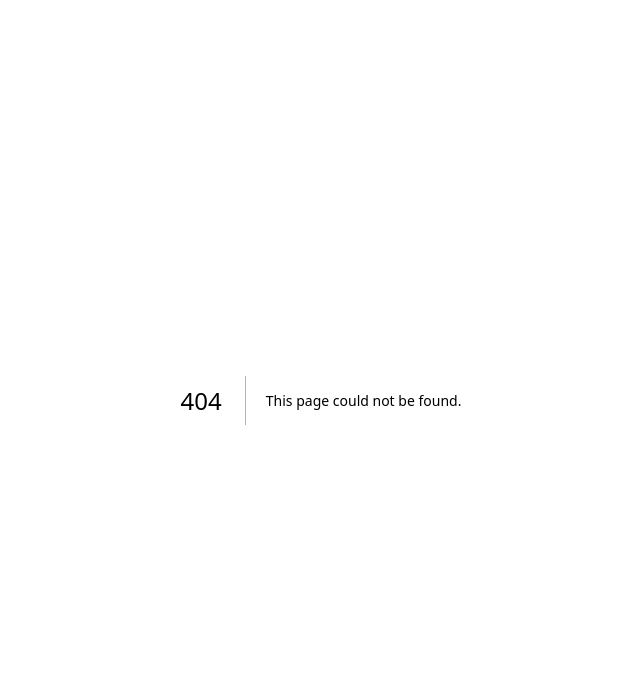
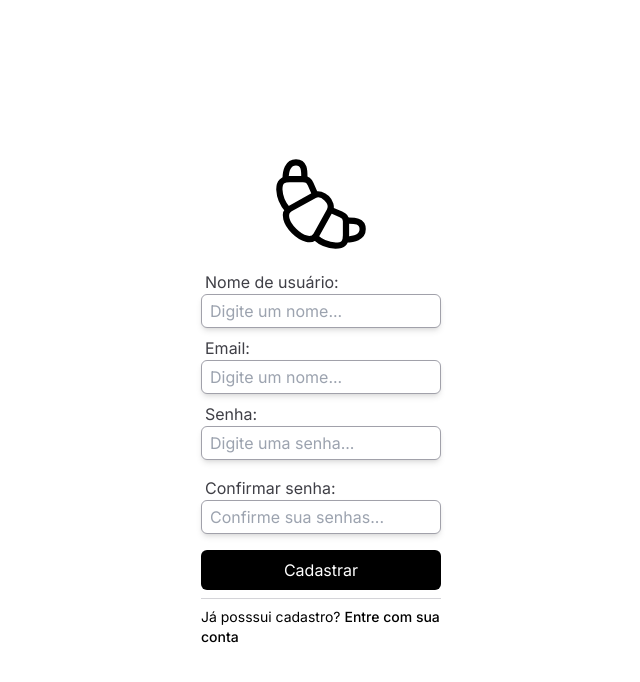
Before and after one commit to PedroAugSouza/food-commerce, a Next.js app: page /register in a window 1280 px wide. Before the commit this address had no page. Shown: the top 682 px of the page, without its empty margins (319-959 px from the left). Built offline with nearby package versions, Linux system fonts and the light colour scheme; no server answers.

Commit message:
feat: register user action and page

```diff
--- a/package.json
+++ b/package.json
@@ -9,9 +9,12 @@
     "lint": "next lint"
   },
   "dependencies": {
+    "axios": "^1.7.7",
+    "lucide-react": "^0.439.0",
     "next": "14.3.0-canary.46",
     "react": "19.0.0-beta-4508873393-20240430",
-    "react-dom": "19.0.0-beta-4508873393-20240430"
+    "react-dom": "19.0.0-beta-4508873393-20240430",
+    "zod": "^3.23.8"
   },
   "devDependencies": {
     "@types/node": "^20",
--- /dev/null
+++ b/src/app/(auth)/register/page.tsx
@@ -0,0 +1,9 @@
+import { RegisterModule } from '@/modules/auth/register';
+
+export default function RegisterPage() {
+  return (
+    <main className="grid h-screen w-screen place-items-center">
+      <RegisterModule />
+    </main>
+  );
+}
--- /dev/null
+++ b/src/modules/auth/register/index.tsx
@@ -0,0 +1,78 @@
+'use client';
+import { registerUserAction } from '@/shared/actions/register-user.action';
+import { Croissant } from 'lucide-react';
+import { useActionState } from 'react';
+
+export const RegisterModule = () => {
+  const [result, handle] = useActionState(registerUserAction, null);
+
+  return (
+    <form className="flex w-60 flex-col items-center gap-2" action={handle}>
+      <Croissant size={100} strokeWidth={1.5} />
+      <div className="mt-2 flex flex-col items-start justify-start">
+        <label htmlFor="username" className="px-1 text-zinc-700">
+          Nome de usuário:
+        </label>
+        <input
+          type="text"
+          id="username"
+          name="username"
+          className="w-60 rounded-md border border-zinc-400 px-2 py-1 shadow-md outline-none transition-all focus:border-black"
+          placeholder="Digite um nome..."
+        />
+        <span></span>
+      </div>
+      <div className="flex flex-col items-start justify-start text-zinc-700">
+        <label htmlFor="email" className="px-1">
+          Email:
+        </label>
+        <input
+          type="email"
+          id="email"
+          name="email"
+          className="w-60 rounded-md border border-zinc-400 px-2 py-1 shadow-md outline-none transition-all focus:border-black"
+          placeholder="Digite um nome..."
+        />
+        <span className="px-1 text-sm text-red-500">{result?.email?.[0]}</span>
+      </div>
+      <div className="flex flex-col items-start justify-start text-zinc-700">
+        <label htmlFor="password" className="px-1">
+          Senha:
+        </label>
+        <input
+          type="password"
+          id="password"
+          name="password"
+          className="w-60 rounded-md border border-zinc-400 px-2 py-1 shadow-md outline-none transition-all focus:border-black"
+          placeholder="Digite uma senha..."
+        />
+      </div>
+      <span className="px-1 text-sm text-red-500">{result?.password?.[0]}</span>
+      <div className="flex flex-col items-start justify-start text-zinc-700">
+        <label htmlFor="confirmPassword" className="px-1">
+          Confirmar senha:
+        </label>
+        <input
+          type="password"
+          id="confirmPassword"
+          name="confirmPassword"
+          className="w-60 rounded-md border border-zinc-400 px-2 py-1 shadow-md outline-none transition-all focus:border-black"
+          placeholder="Confirme sua senhas..."
+        />
+        <span className="px-1 text-sm text-red-500">
+          {result?.confirmPassword?.[0]}
+        </span>
+      </div>
+      <button className="mt-2 w-full rounded-md bg-black py-2 text-center text-white hover:bg-zinc-800">
+        Cadastrar
+      </button>
+      <div className="h-[1px] w-full bg-zinc-300" />
+      <p className="text-sm">
+        Já posssui cadastro?{' '}
+        <strong className="font-medium hover:underline">
+          <a href="#">Entre com sua conta</a>
+        </strong>
+      </p>
+    </form>
+  );
+};
--- /dev/null
+++ b/src/shared/actions/register-user.action.ts
@@ -0,0 +1,28 @@
+'use server';
+import { redirect } from 'next/navigation';
+import { registerUserService } from '../services/register-user.service';
+import { registerUserSchema } from './register-user.schema';
+
+export const registerUserAction = async (_: unknown, form: FormData) => {
+  const result = registerUserSchema.safeParse(Object.fromEntries(form));
+  console.log(result.data);
+
+  if (!result.success) {
+    return result.error.flatten().fieldErrors;
+  }
+
+  const response = await registerUserService({
+    email: result.data.email,
+    username: result.data.username,
+    password: result.data.password,
+  });
+
+  if (response) {
+    if (response.reason === '[user already exist]') {
+      return {
+        email: ['Este usário já existe'],
+      };
+    }
+  }
+  redirect('/login');
+};
--- /dev/null
+++ b/src/shared/actions/register-user.schema.ts
@@ -0,0 +1,21 @@
+import { z } from 'zod';
+
+export const registerUserSchema = z
+  .object({
+    username: z.string(),
+    email: z.string().endsWith('.com', 'Este email não é válido'),
+    password: z
+      .string()
+      .min(6, 'Senha precisa conter mais de 6 caracteres')
+      .regex(/^(?=.*[A-Za-z])(?=.*\d)/, 'Senha deve conter letras e números'),
+    confirmPassword: z.string(),
+  })
+  .superRefine(({ password, confirmPassword }, ctx) => {
+    if (password !== confirmPassword) {
+      ctx.addIssue({
+        path: ['confirmPassword'],
+        message: 'As senhas devem ser iguais',
+        code: 'custom',
+      });
+    }
+  });
--- /dev/null
+++ b/src/shared/constants/index.ts
@@ -0,0 +1 @@
+export const API_URL = process.env.API_URL || 'http://localhost:8000';
--- /dev/null
+++ b/src/shared/lib/axios.ts
@@ -0,0 +1,6 @@
+import axios from 'axios';
+import { API_URL } from '../constants';
+
+export const api = axios.create({
+  baseURL: API_URL,
+});
--- /dev/null
+++ b/src/shared/services/register-user.contracts.ts
@@ -0,0 +1,5 @@
+export interface InputRegisterUser {
+  username: string;
+  email: string;
+  password: string;
+}
--- /dev/null
+++ b/src/shared/services/register-user.service.ts
@@ -0,0 +1,9 @@
+import { API_URL } from '../constants';
+import { api } from '../lib/axios';
+import { InputRegisterUser } from './register-user.contracts';
+
+export const registerUserService = async (input: InputRegisterUser) => {
+  const response = await api.post('/register', { ...input, role: 'COMMOM' });
+
+  return response.data;
+};
--- a/src/shared/styles/globals.css
+++ b/src/shared/styles/globals.css
@@ -2,26 +2,7 @@
 @tailwind components;
 @tailwind utilities;
 
-:root {
-  --foreground-rgb: 0, 0, 0;
-  --background-start-rgb: 214, 219, 220;
-  --background-end-rgb: 255, 255, 255;
+body {
+  color: #000;
+  background: #fff;
 }
-
-@media (prefers-color-scheme: dark) {
-  :root {
-    --foreground-rgb: 255, 255, 255;
-    --background-start-rgb: 0, 0, 0;
-    --background-end-rgb: 0, 0, 0;
-  }
-}
-
-body {
-  color: rgb(var(--foreground-rgb));
-  background: linear-gradient(
-      to bottom,
-      transparent,
-      rgb(var(--background-end-rgb))
-    )
-    rgb(var(--background-start-rgb));
-}
```
Also changed, not shown: 2 other files (tests, documents, lock files or other folders).
